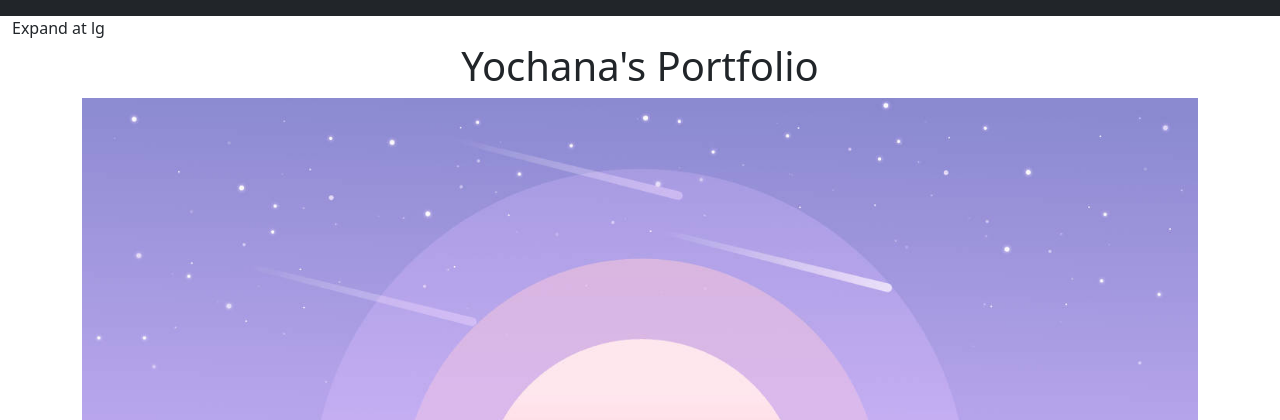
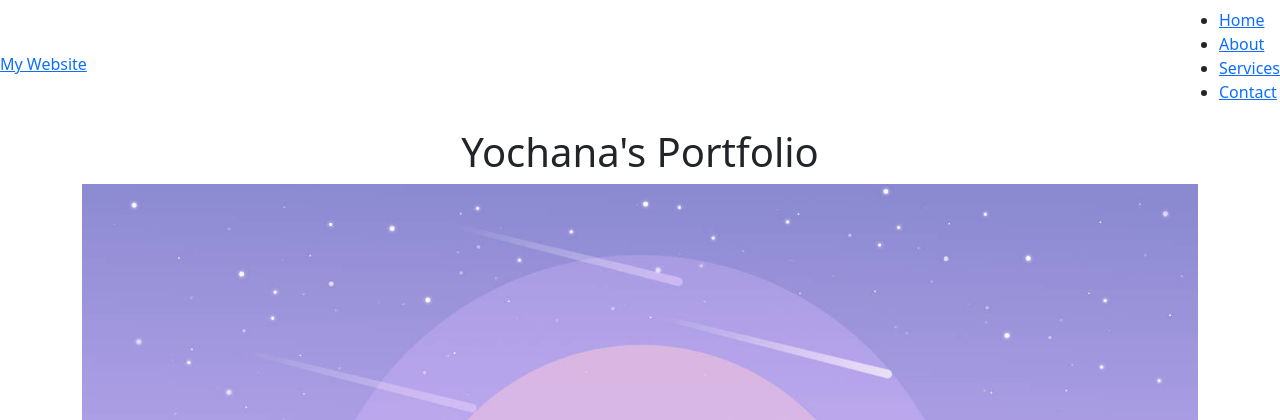
Before and after one commit to yochana29/MyWebsiteYochana, a Flask app: page / in a window 1280 px wide. Shown: the top 420 px of the page. Run offline with Flask 3, Linux system fonts and the light colour scheme.

Commit message:
Update nav.html

```diff
--- a/templates/nav.html
+++ b/templates/nav.html
@@ -1,33 +1,11 @@
-<nav class="navbar navbar-expand-lg navbar-dark bg-dark" aria-label="Fifth navbar example"></nav>
-    <div class="container-fluid">
-      <a class="navbar-brand" href="#">Expand at lg</a>
-      <button class="navbar-toggler" type="button" data-bs-toggle="collapse" data-bs-target="#navbarsExample05" aria-controls="navbarsExample05" aria-expanded="false" aria-label="Toggle navigation">
-        <span class="navbar-toggler-icon"></span>
-      </button>
-
-      <div class="collapse navbar-collapse" id="navbarsExample05">
-        <ul class="navbar-nav me-auto mb-2 mb-lg-0">
-          <li class="nav-item">
-            <a class="nav-link active" aria-current="page" href="#">Home</a>
-          </li>
-          <li class="nav-item">
-            <a class="nav-link" href="#">Link</a>
-          </li>
-          <li class="nav-item">
-            <a class="nav-link disabled" aria-disabled="true">Disabled</a>
-          </li>
-          <li class="nav-item dropdown"></li>
-            <a class="nav-link dropdown-toggle" href="#" data-bs-toggle="dropdown" aria-expanded="false">Dropdown</a>
-            <ul class="dropdown-menu">
-              <li><a class="dropdown-item" href="#">Action</a></li>
-              <li><a class="dropdown-item" href="#">Another action</a></li>
-              <li><a class="dropdown-item" href="#">Something else here</a></li>
-            </ul>
-          </li>
-        </ul>
-        <form role="search">
-          <input class="form-control" type="search" placeholder="Search" aria-label="Search">
-        </form>
-      </div>
-    </div>
+<nav class="navbar">
+  <div class="logo">
+      <a href="#">My Website</a>
+  </div>
+  <ul class="nav-links">
+      <li><a href="#home">Home</a></li>
+      <li><a href="#about">About</a></li>
+      <li><a href="#services">Services</a></li>
+      <li><a href="#contact">Contact</a></li>
+  </ul>
 </nav>
```
